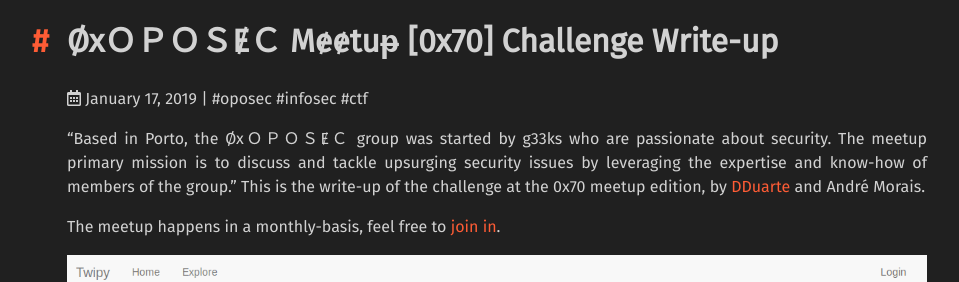
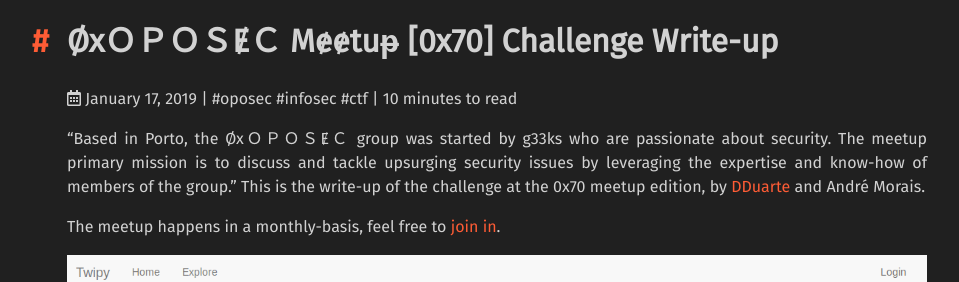
Before and after one commit to jpdias/jpdias.github.io, a Jekyll site: the page built from _posts/2019-01-17-oposec0x70challenge.md, in a window 1280 px wide and 900 px high, cut to the strip 130-412 px from the top of the window. Shown: the whole strip, without its empty margins (143-1102 px from the left). Built offline with Jekyll 4.4.1, drawn with Linux system fonts in a browser that asks for light colours; nearby versions of some CDN libraries; some of the changed lines change nothing that is shown.

Commit message:
add reading time

```diff
--- /dev/null
+++ b/_includes/reading-time.html
@@ -0,0 +1,6 @@
+{% capture words %}
+{{ content | number_of_words | minus: 180 }}
+{% endcapture %}
+{% unless words contains '-' %}
+{{ words | plus: 150 | divided_by: 150 | append: ' minutes to read' }}
+{% endunless %}
--- a/_layouts/post.html
+++ b/_layouts/post.html
@@ -5,7 +5,7 @@
     <h1>{{ page.title }}</h1>
     <p>
         <i class="far fa-calendar-alt"></i>
-        {{ page.date | date: '%B %d, %Y' }} | {% for tag in page.tags %}#{{tag}} {% endfor %}
+        {{ page.date | date: '%B %d, %Y' }} | {% for tag in page.tags %}#{{tag}} {% endfor %} | {% include reading-time.html %}
     </p>
 
     {{ content }}
```
